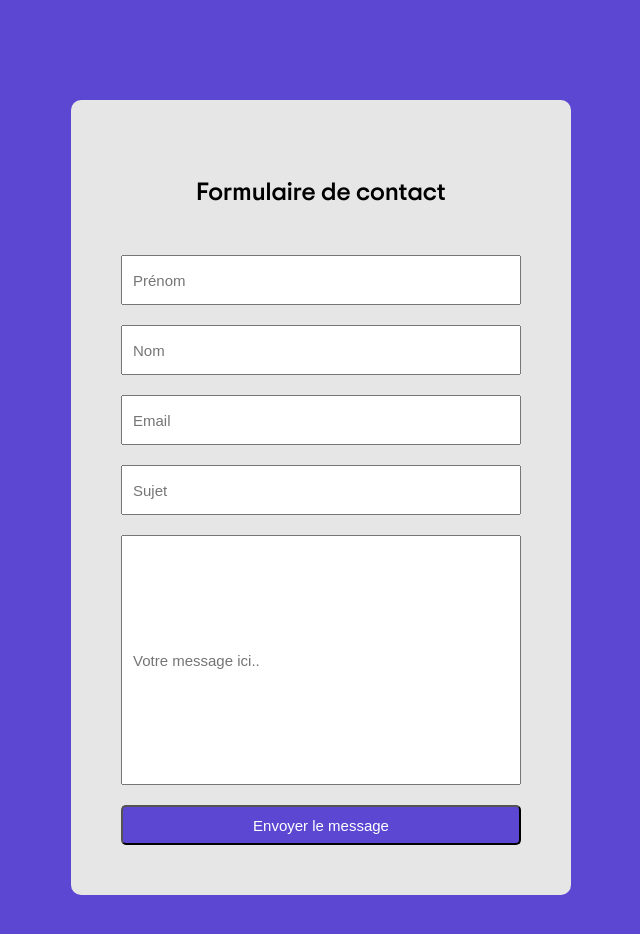
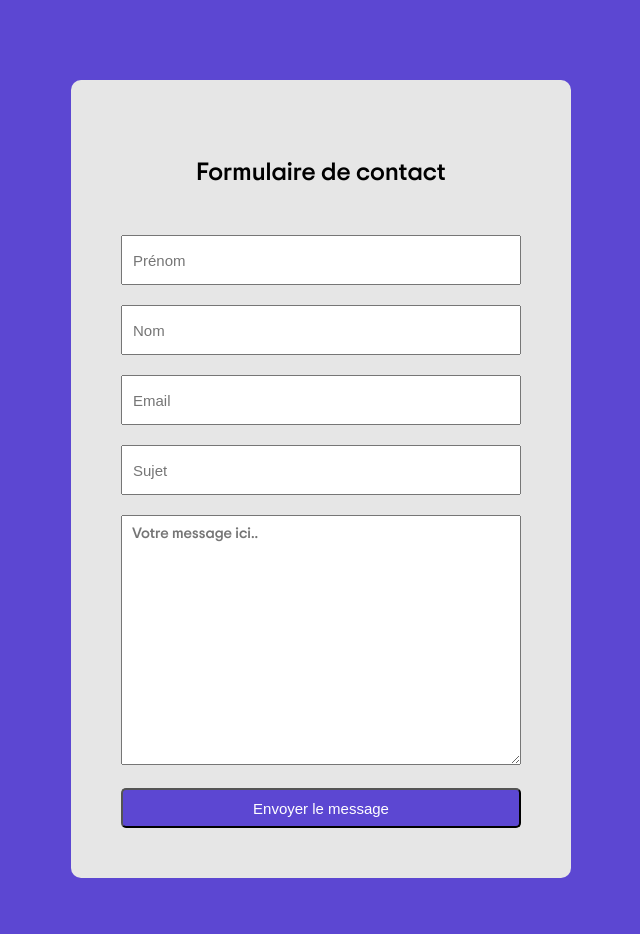
Before and after one commit to guillaumegemelas/Formulaire, a plain HTML site: page index.html in a window 1280 px wide. Shown: the whole page, without its empty margins (319-959 px from the left). Drawn offline with nearby package versions, Linux system fonts and the light colour scheme.

Commit message:
modif partie message en textarea

```diff
--- a/assets/css/style.css
+++ b/assets/css/style.css
@@ -18,7 +18,7 @@ h1 {
   height: auto;
   width: 500px;
   background-color: rgb(230, 230, 230);
-  margin-top: 100px;
+  margin-top: 80px;
   margin-bottom: 200px;
   border-radius: 10px;
 }
@@ -38,11 +38,21 @@ label input {
   padding-left: 10px;
 }
 
-label input[name="message"] {
+/* label input[name="message"] {
   height: 250px;
-}
-.container label input[name="message"] {
+} */
+/* .container label input[name="message"] {
   display: flex;
+} */
+
+.container textarea {
+  font-family: "Trip Sans";
+  font-size: 15px;
+  padding-left: 10px;
+  padding-top: 10px;
+  font-weight: normal;
+  width: 400px;
+  height: 250px;
 }
 
 button {
--- a/index.html
+++ b/index.html
@@ -37,12 +37,12 @@
             <input type="text" name="subject" id="subject" placeholder="Sujet"
           /></label>
           <label>
-            <input
-              type="text"
+            <textarea
               name="message"
               id="message"
               placeholder="Votre message ici.."
-          /></label>
+            ></textarea>
+          </label>
 
           <button type="submit">Envoyer le message</button>
         </form>
```
